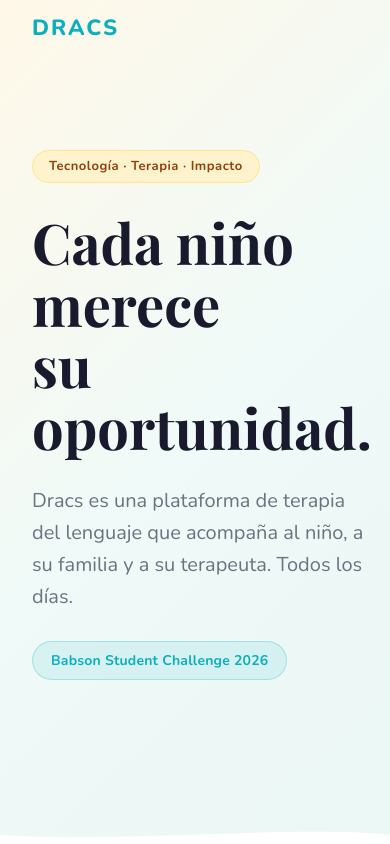
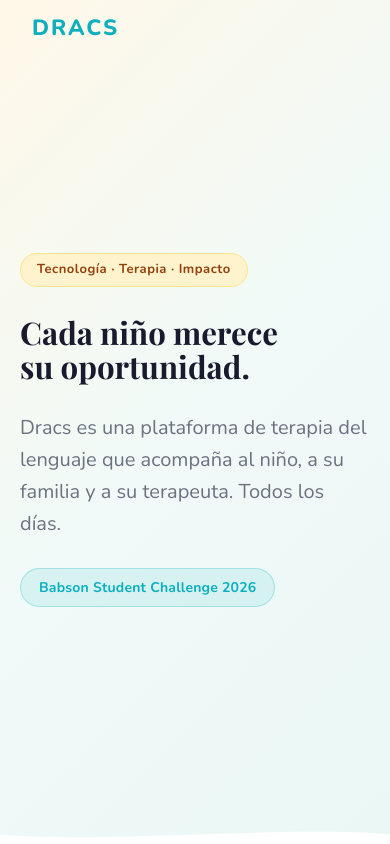
Before and after one commit to matiassanchezcordova-glitch/Dracs, a React (Vite) app: page / in a window 390 px wide. Both pictures are taken after a click on the button "Leer el manifiesto". Shown: the top 844 px of the page. Built offline with nearby package versions, Linux system fonts and the light colour scheme; a web font is replaced by a local one.

Commit message:
ecosistema nov

```diff
--- a/src/index.css
+++ b/src/index.css
@@ -340,3 +340,55 @@ body, #root {
   .dracs-section-proyecto { padding: 48px 16px !important; }
   .dracs-section-futuro { padding: 48px 16px !important; }
 }
+
+/* ── AboutPage responsive (≤768px) ──────────────────────────────────────── */
+@media (max-width: 768px) {
+  /* Sections: padding lateral seguro */
+  .dracs-about-section {
+    padding: 60px 20px !important;
+  }
+
+  /* Hero: stack vertical, ocultar dragón */
+  .dracs-about-hero-inner {
+    flex-direction: column !important;
+    padding: 60px 20px 100px !important;
+    gap: 32px !important;
+  }
+  .dracs-about-hero-dragon {
+    display: none !important;
+  }
+
+  /* Título hero: responsive con clamp */
+  .dracs-about-hero-inner h1 {
+    font-size: clamp(28px, 8vw, 40px) !important;
+    line-height: 1.1 !important;
+  }
+
+  /* Sección problema: 3 cards en columna */
+  .dracs-about-problem-grid {
+    grid-template-columns: 1fr !important;
+    gap: 16px !important;
+  }
+
+  /* Cómo funciona: steps en columna, ocultar conector */
+  .dracs-about-steps-row {
+    flex-direction: column !important;
+    align-items: center !important;
+    gap: 32px !important;
+  }
+  .dracs-about-steps-connector {
+    display: none !important;
+  }
+
+  /* Diseñado para todos: 3 audience cards en columna */
+  .dracs-about-audience-row {
+    flex-direction: column !important;
+    gap: 16px !important;
+  }
+}
+
+/* ── Overflow global anti-scroll horizontal ──────────────────────────────── */
+html, body {
+  overflow-x: hidden;
+  max-width: 100vw;
+}
--- a/src/pages/AboutPage.tsx
+++ b/src/pages/AboutPage.tsx
@@ -755,7 +755,7 @@ export default function AboutPage({ onBack }: Props) {
 
         <Reveal delay={300} style={{ display: 'flex', justifyContent: 'center' }}>
           <a
-            href="mailto:dracs.app@gmail.com"
+            href="mailto:dracs@dracs.health"
             style={{
               display: 'inline-flex',
               alignItems: 'center',
```
